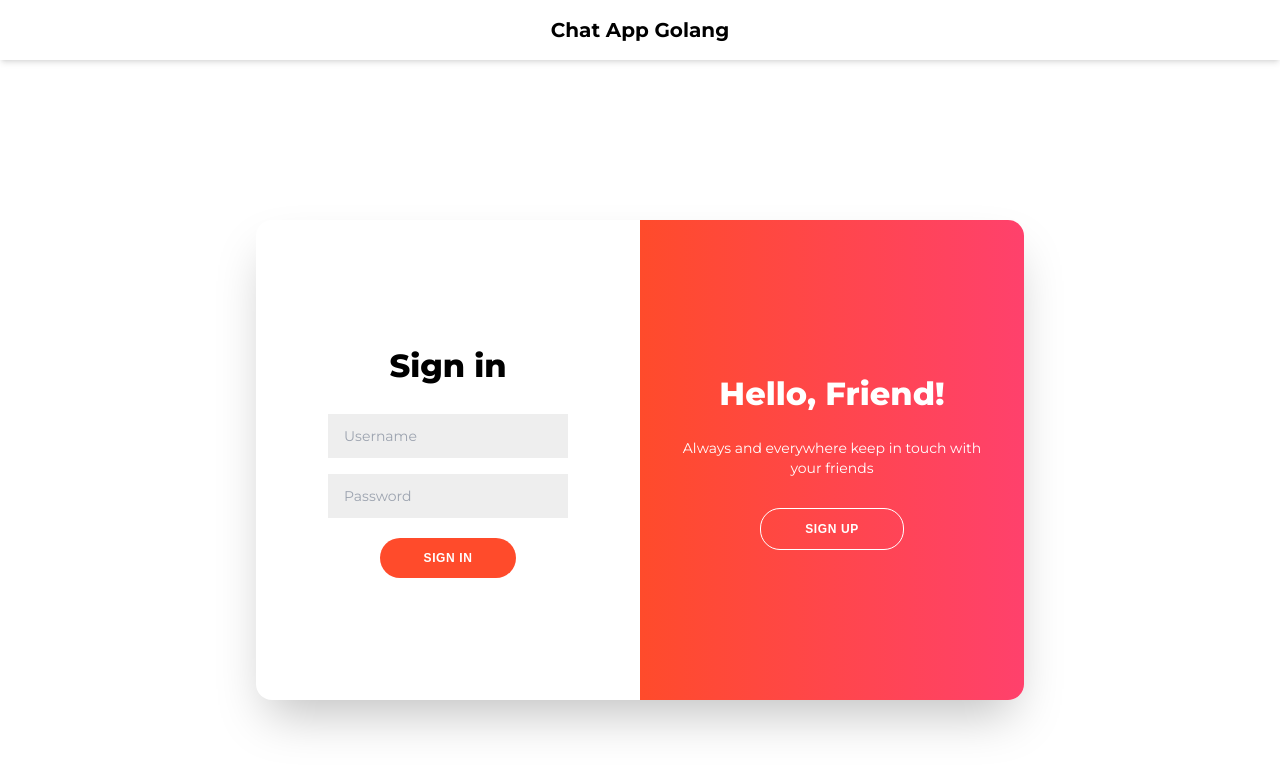
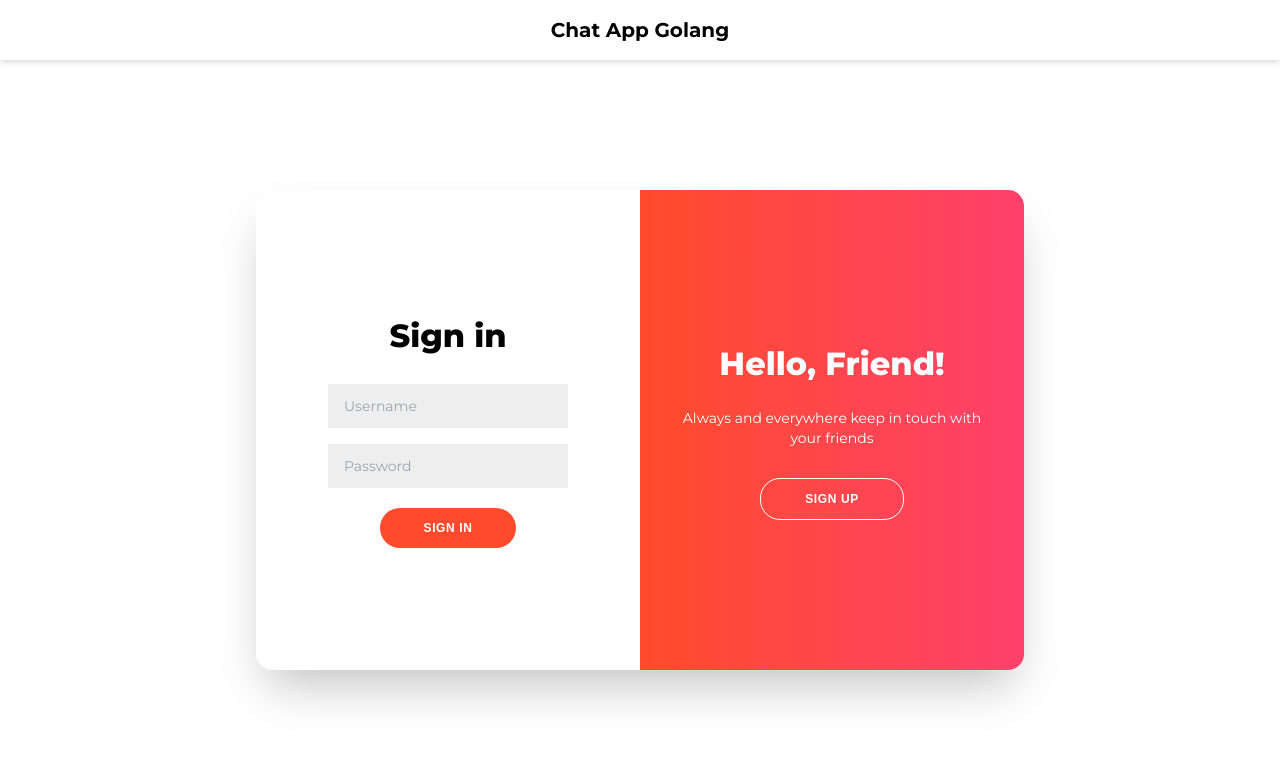
Before and after one commit to DominikKoniarz/chat-app-golang, a React (Vite) app in the folder frontend/: page /login in a window 1280 px wide. Shown: the top 772 px of the page. Built offline with nearby package versions, Linux system fonts and the light colour scheme.

Commit message:
Fixed login and register pages overflow

```diff
--- a/frontend/index.html
+++ b/frontend/index.html
@@ -2,7 +2,6 @@
 <html lang="pl">
 	<head>
 		<meta charset="UTF-8" />
-		<link rel="icon" type="image/svg+xml" href="/vite.svg" />
 		<meta name="viewport" content="width=device-width, initial-scale=1.0" />
 		<title>Chat App Golang</title>
 	</head>
--- a/frontend/src/pages/login/LoginPage.tsx
+++ b/frontend/src/pages/login/LoginPage.tsx
@@ -9,7 +9,7 @@ const LoginPage = () => {
 	if (token) return <Navigate to="/chat" />;
 
 	return (
-		<main className="grid w-full h-full px-4 grow place-items-center">
+		<main className="grid w-full h-[calc(100%-60px)] px-4 place-items-center">
 			<div className="max-w-3xl grid grid-cols-2 max-h-[480px] shadow-2xl w-full h-full rounded-2xl overflow-hidden">
 				<div className="grid h-full p-3 px-6 md:mx-12 place-items-center">
 					<LoginForm updateToken={updateToken} />
--- a/frontend/src/pages/register/RegisterPage.tsx
+++ b/frontend/src/pages/register/RegisterPage.tsx
@@ -3,7 +3,7 @@ import RegisterForm from "./RegisterForm";
 
 const RegisterPage = () => {
 	return (
-		<main className="grid w-full h-full px-4 grow place-items-center">
+		<main className="grid w-full h-[calc(100%-60px)] px-4 place-items-center">
 			<div className="max-w-3xl grid grid-cols-2 max-h-[480px] shadow-2xl w-full h-full rounded-2xl overflow-hidden">
 				<div className="h-full from-[#FF4B2B] to-[#FF416C] bg-gradient-to-r flex flex-col justify-center px-6 md:px-10">
 					<h1 className="w-full text-[32px] font-extrabold text-center text-white">
```
